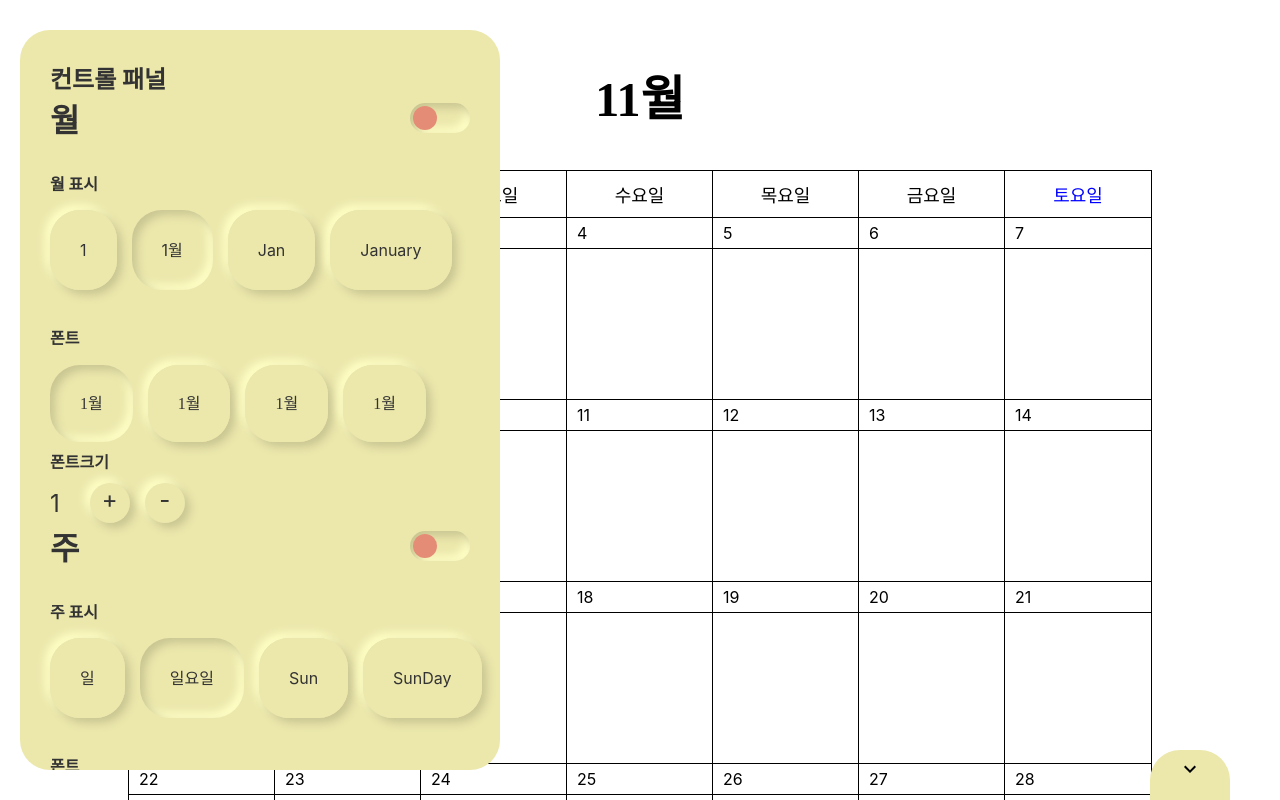
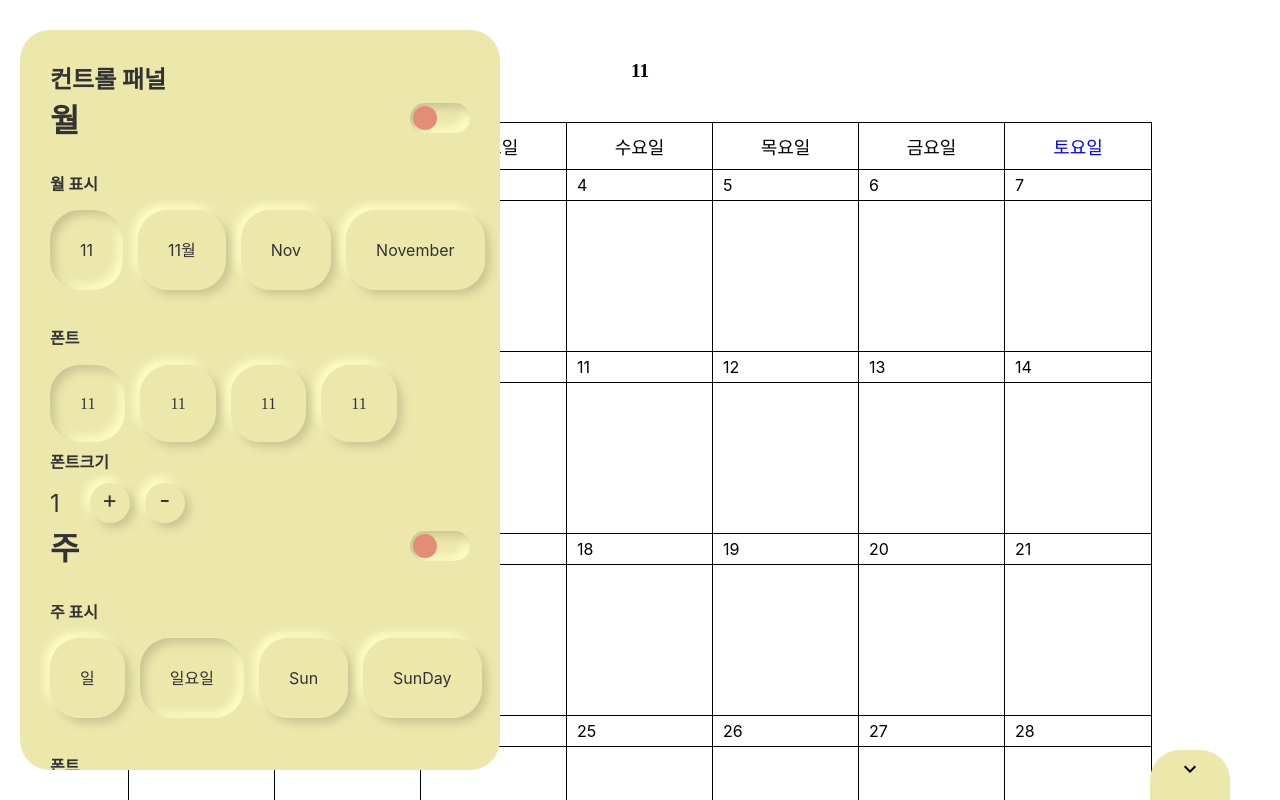
Before and after one commit to Sonbbal/CalenderGenerator, a React (Create React App) app: page / in a window 1280 px wide. Shown: the top 800 px of the page. Built offline with nearby package versions, Linux system fonts and the light colour scheme; a web font is replaced by a local one.

Commit message:
Add redux to calender month

```diff
--- a/src/Components/Calender/Month.js
+++ b/src/Components/Calender/Month.js
@@ -1,11 +1,18 @@
 import React from 'react';
+import styled from 'styled-components';
+
+const Header = styled.h2`
+    font-size: ${props => 1+(props.fontSize*0.2)}rem;
+    font-family: ${props => props.font}
+`;
 
 const Month = ( props ) => {
-    let typeNumber = props.type;
-    let fontNumber = props.font;
     return (
         <div className="month">
-            <h2 className={`size-${props.data.font.size} fonts_${props.data.font.family[fontNumber]}`}>{props.data.type[typeNumber]}</h2>
+            <Header
+                font={props.font}
+                fontSize={props.fontSize}
+            >{props.month}</Header>
         </div>
     )
 }
--- a/src/Components/Calender/index.js
+++ b/src/Components/Calender/index.js
@@ -1,8 +1,10 @@
-import React from 'react';
+import React, { useState } from 'react';
 import Month from './Month';
 import Week from './Week';
 import Days from './Days';
+import store from '../../store';
 import '../../css/calender.scss';
+import { connect } from 'react-redux';
 
 const Calender = () => {
     const data = {
@@ -55,10 +57,46 @@ const Calender = () => {
             }
         }
     }
+    //  월 타입 데이터
+    // const nowDate = new Date();
+    //     const monthState =store.getState().month.text;
+    //     const nowMonth = () => {
+    //         const isMonth = nowDate.getMonth();
+    //         const monthNum = ['1','2','3','4','5','6','7','8','9','10','11','12'];
+    //         const monthNumKo = ['1월','2월','3월','4월','5월','6월','7월','8월','9월','10월','11월','12월'];
+    //         const monthEng = ['Jan','Feb','Mar','Apr','May','Jun','Jul','Aug','Sep','Oct','Nov','Dec']
+    //         const monthEngFull = ['January','February','March','April','May','June','July','August','September','October','November','December']
+    //         let monthLast = '';
+    //         switch (monthState) {
+    //             case '1':
+    //                 monthLast = monthNum[isMonth]
+    //                 break ;
+    //             case '1월':
+    //                 monthLast = monthNumKo[isMonth]
+    //                 break ;
+    //             case 'Jan':
+    //                 monthLast = monthEng[isMonth]
+    //                 break ;
+    //             case 'January':
+    //                 monthLast = monthEngFull[isMonth]
+    //                 break ;
+    //             default:
+    //                 monthLast = monthNumKo[isMonth]
+    //                 break ;
+    //         }
+    //         return monthLast;
+    //     }
+    const MonthContainer = connect(
+        (state) => ({
+            month:state.month.text,
+            font:state.month.font,
+            fontSize:state.month.size
+        })
+    )(Month);
     return (
         <div id="capture-box">
             <div className='calender'>
-                <Month data={data.month} type={1} font={1}/>
+                <MonthContainer />
                 <Week data={data.week.type.fullKorean} font={data.week.font.family.UhBeepuding} />
                 <Days line={data.days.line} day={data.days.day}/>
             </div>
--- a/src/Components/ControlPannel/Month.js
+++ b/src/Components/ControlPannel/Month.js
@@ -10,7 +10,13 @@ const Month = () => {
     )(Switch);
 
     // 월 타입
-    const types = ['1', '1월', 'Jan', 'January']
+    const nowDate = new Date();
+    const isMonth = nowDate.getMonth();
+    const monthNum = ['1','2','3','4','5','6','7','8','9','10','11','12'];
+    const monthNumKo = ['1월','2월','3월','4월','5월','6월','7월','8월','9월','10월','11월','12월'];
+    const monthEng = ['Jan','Feb','Mar','Apr','May','Jun','Jul','Aug','Sep','Oct','Nov','Dec']
+    const monthEngFull = ['January','February','March','April','May','June','July','August','September','October','November','December']
+    const types = [monthNum[isMonth], monthNumKo[isMonth], monthEng[isMonth], monthEngFull[isMonth]]
     const MonthType = connect(
         (state) => ({data:types,type:state.month.text}),
         (dispatch) => ({onClick: (text)=> dispatch({type:'CHANGE_MONTH_TYPE',text})})
--- a/src/reducer/Month.js
+++ b/src/reducer/Month.js
@@ -27,10 +27,14 @@ export const changeMonthFontSize = (size) => {
     })
 }
 
+const nowDate = new Date();
+const isMonth = nowDate.getMonth();
+const monthNum = ['1','2','3','4','5','6','7','8','9','10','11','12'];
+
 // reducer
 const initialState = {
     visible: true,
-    text:'1월',
+    text:monthNum[isMonth],
     font:'UhBeeSeulvely',
     size:1
 }
```
